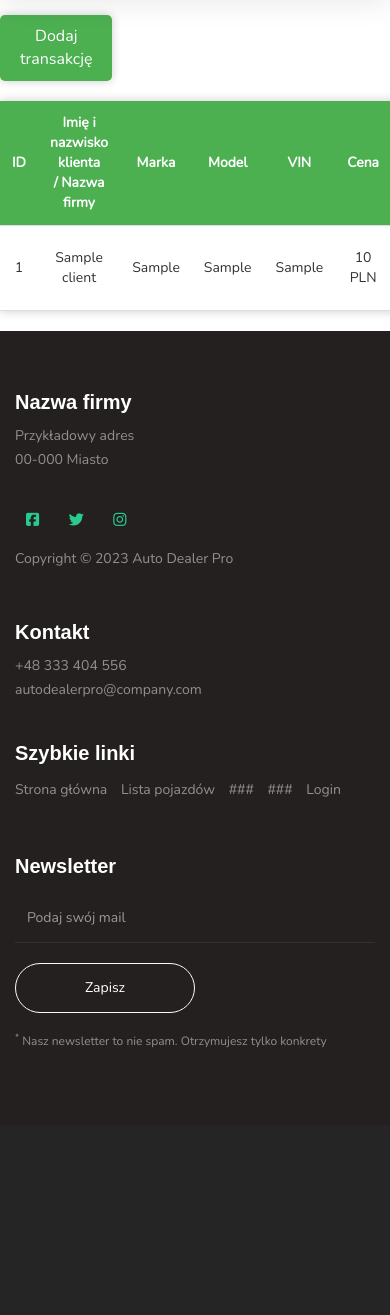
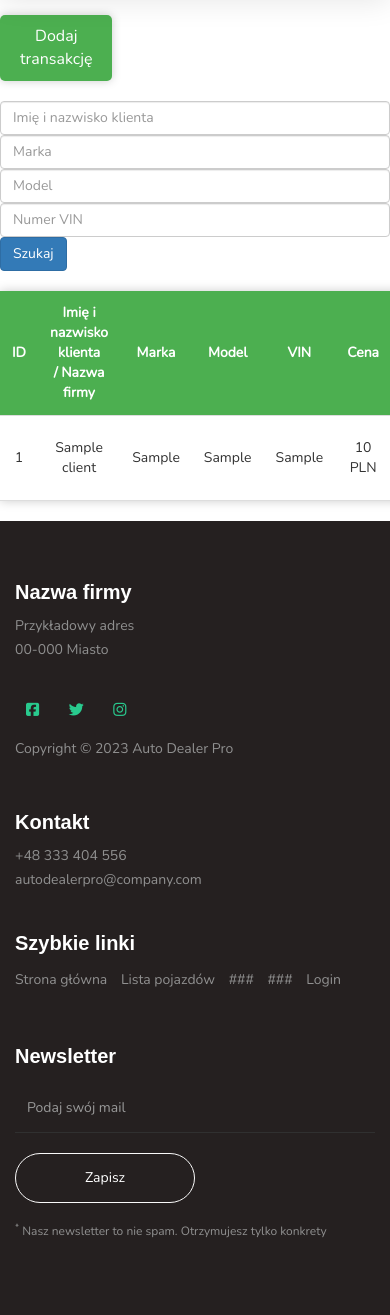
Before and after one commit to xborys/AutoDealerPro, a Django app: page /sale-transaction in a window 390 px wide; the page is wider, and only the part inside the window is pictured. Shown: the part 75-1390 px from the top of that part. Before the commit the page ends 1123 px from the top of that part, so only its background shows below. Run offline with Django 4.2, Linux system fonts and the light colour scheme; tables that the repository leaves empty hold one stand-in row (values such as "Sample post"); some libraries are stand-ins or nearby versions; some web fonts are replaced.

Commit message:
Add filters to the list of transactions

```diff
--- a/home/templates/Sale_Transaction.html
+++ b/home/templates/Sale_Transaction.html
@@ -2,6 +2,30 @@
 {% include 'head.html' %}
 {% block content %}
 <button class="add-transaction-button" onclick="location.href='add-order'">Dodaj transakcję</button>
+
+<div class="search-form mb-3">
+	<form method="GET">
+		<div class="row g-3">
+			<div class="col-md-3">
+				<input type="text" name="search_client" class="form-control" placeholder="Imię i nazwisko klienta">
+			</div>
+			<div class="col-md-3">
+				<input type="text" name="search_make" class="form-control" placeholder="Marka">
+			</div>
+			<div class="col-md-3">
+				<input type="text" name="search_model" class="form-control" placeholder="Model">
+			</div>
+			<div class="col-md-3">
+				<input type="text" name="search_vin" class="form-control" placeholder="Numer VIN">
+			</div>
+			<div class="col-md-2">
+				<button type="submit" class="btn btn-primary">Szukaj</button>
+			</div>
+		</div>
+	</form>
+</div>
+<br>
+
 	<table>
 		<thead>
 			<tr>
--- a/home/views.py
+++ b/home/views.py
@@ -24,9 +24,30 @@ def partner_list(request):
     return render(request, 'partner_list.html', {})
 
 def sale_transaction(request):
-    order_list = Orders.objects.all()
-    return render(request, 'Sale_Transaction.html',
-                  {'order_list': order_list})
+    orders = Orders.objects.all()
+
+    if request.GET.get('search_client'):
+        client_name = request.GET.get('search_client')
+        if client_name:
+            orders = orders.filter(client__name__icontains=client_name)
+
+    if request.GET.get('search_make'):
+        make = request.GET.get('search_make')
+        if make:
+            orders = orders.filter(car__make__icontains=make)
+
+    if request.GET.get('search_model'):
+        model = request.GET.get('search_model')
+        if model:
+            orders = orders.filter(car__model__icontains=model)
+
+    if request.GET.get('search_vin'):
+        vin = request.GET.get('search_vin')
+        if vin:
+            orders = orders.filter(car__vin__icontains=vin)
+
+    context = {'order_list': orders}
+    return render(request, 'Sale_Transaction.html', context)
 
 def add_client(request):
     submitted = False
```
